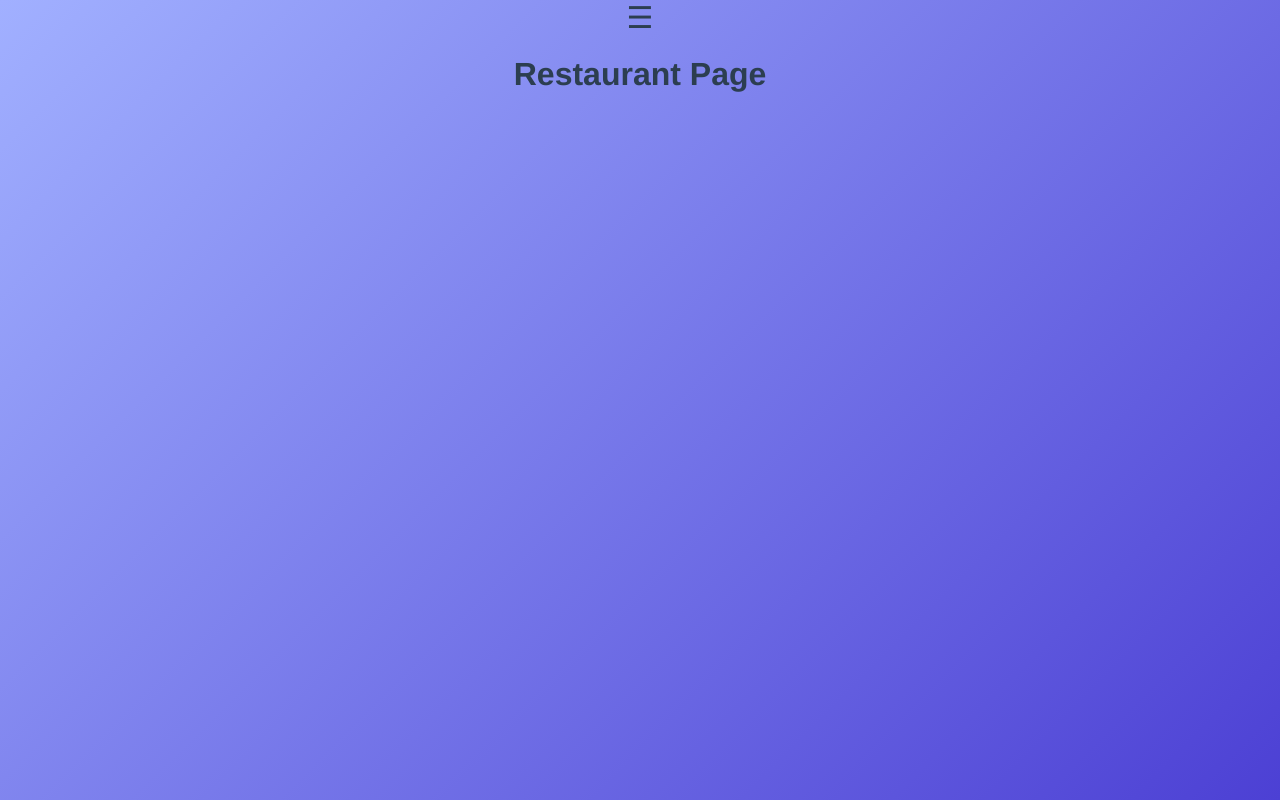
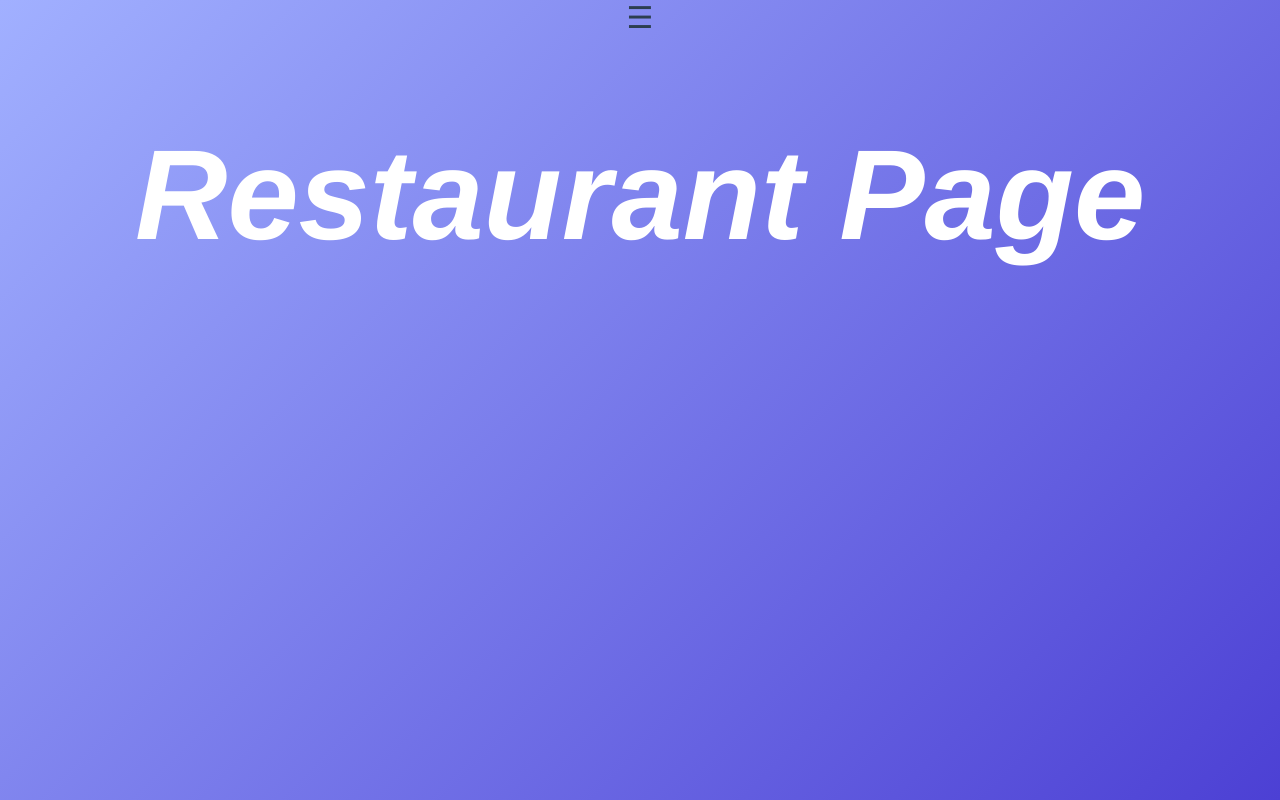
Before and after one commit to Burgerlein/Restaurant, a Vue app in the folder restaurant.frontend/: page / in a window 1280 px wide. Built offline with nearby package versions, Linux system fonts and the light colour scheme.

Commit message:
add Styling to header on homeView

```diff
--- a/restaurant.frontend/src/views/HomeView.vue
+++ b/restaurant.frontend/src/views/HomeView.vue
@@ -4,5 +4,9 @@
   <h1>Restaurant Page</h1>
 </template>
 <style scoped>
-
+h1 {
+  color: var(--text-white);
+  font-style: italic;
+  font-size: 10vw;
+}
 </style>
```
